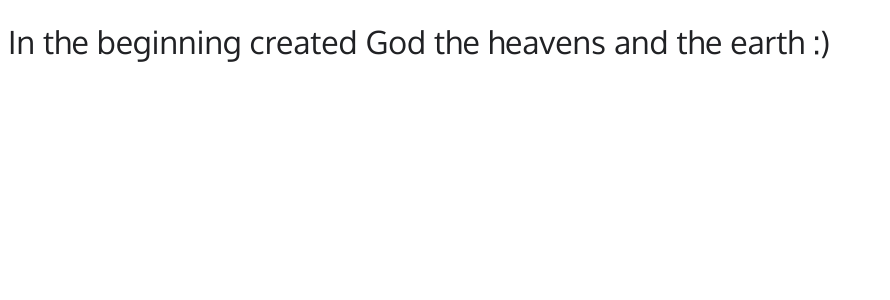
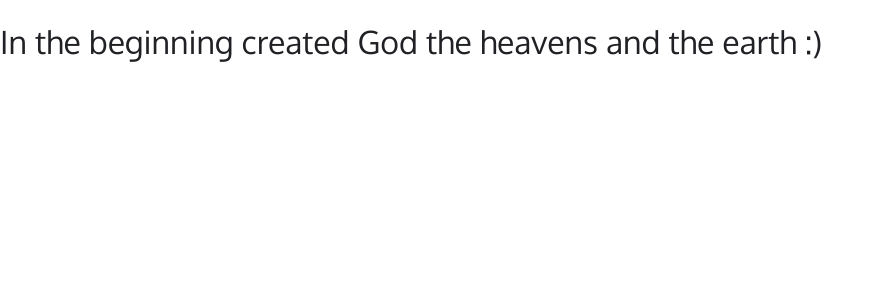
Before and after one commit to gustavo-sm/sitezinhonextjs, a Next.js app: page / in a window 1280 px wide. Shown: the top 300 px of the page, without its empty margins (0-890 px from the left). Built offline with nearby package versions, Linux system fonts and the light colour scheme.

Commit message:
Alterado localização de CSS global

```diff
--- a/src/pages/_app.js
+++ b/src/pages/_app.js
@@ -1,4 +1,4 @@
-import "../public/fonts/styles.css"
+import "../public/styles.css"
 import Home from ".";
 
 function App() {
--- a/src/public/fonts/styles.css
+++ b/src/public/styles.css
@@ -1,18 +1,23 @@
 @font-face {
     font-family: 'Oxygen';
-    src: url('./Oxygen/Oxygen-Light.ttf');
+    src: url('./fonts/Oxygen/Oxygen-Light.ttf');
     font-style: lighter;
 }
 
 @font-face {
     font-family: 'Oxygen';
-    src: url('./Oxygen/Oxygen-Regular.ttf');
+    src: url('./fonts/Oxygen/Oxygen-Regular.ttf');
     font-style: normal;
 }
 
 @font-face {
     font-family: 'Oxygen';
-    src: url('./Oxygen/Oxygen-Bold.ttf');
+    src: url('./fonts/Oxygen/Oxygen-Bold.ttf');
     font-weight: bold;
 
 }
+
+body {
+    overflow: hidden;
+    margin: 0 auto;
+}
```
